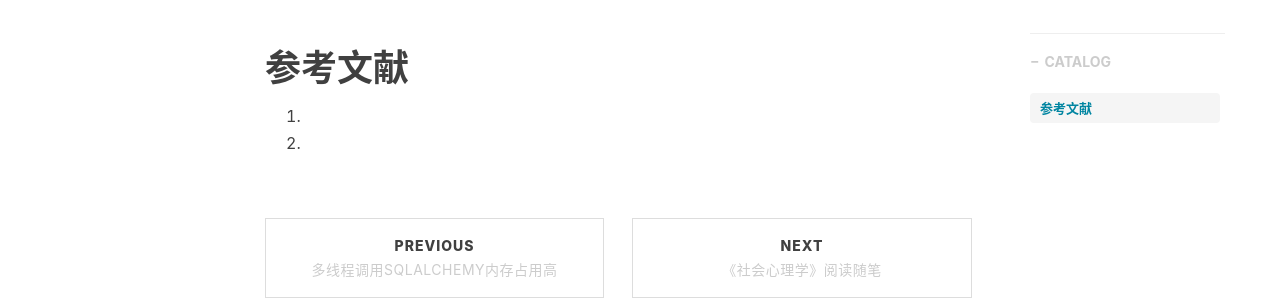
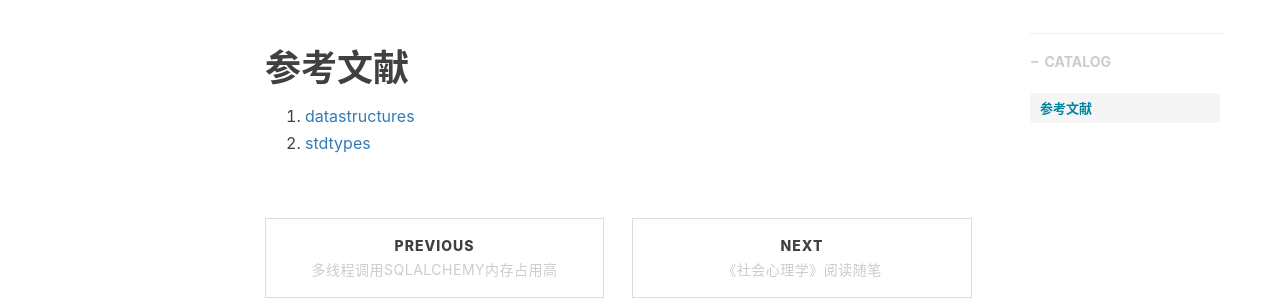
Before and after one commit to shihai1991/shihai1991.github.io, a Jekyll site: the page built from _posts/2022-09-30-python-set.md, in a window 1280 px wide. Shown: the part 464-764 px from the top of the page. Built offline with Jekyll 4.4.1, drawn with Linux system fonts in a browser that asks for light colours; nearby versions of some CDN libraries; comment, search, counter and statistics services are not loaded.

Commit message:
Update 2022-09-30-python-set.md

```diff
--- a/_posts/2022-09-30-python-set.md
+++ b/_posts/2022-09-30-python-set.md
@@ -10,5 +10,5 @@
 ---
 
 # 参考文献
-1. [](https://docs.python.org/3/tutorial/datastructures.html#sets)
-2. [](https://docs.python.org/3/library/stdtypes.html#set)
+1. [datastructures](https://docs.python.org/3/tutorial/datastructures.html#sets)
+2. [stdtypes](https://docs.python.org/3/library/stdtypes.html#set)
```
